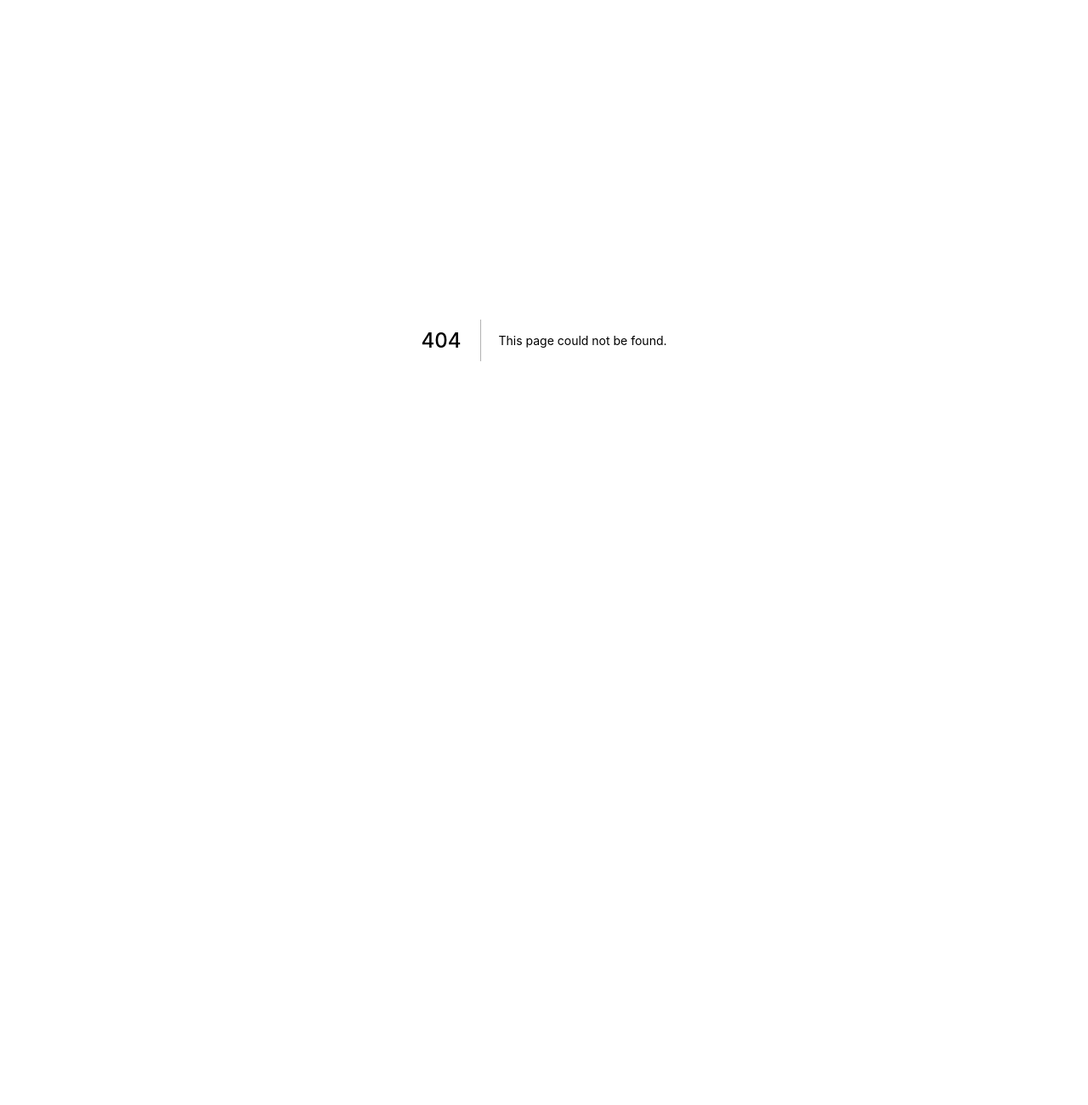
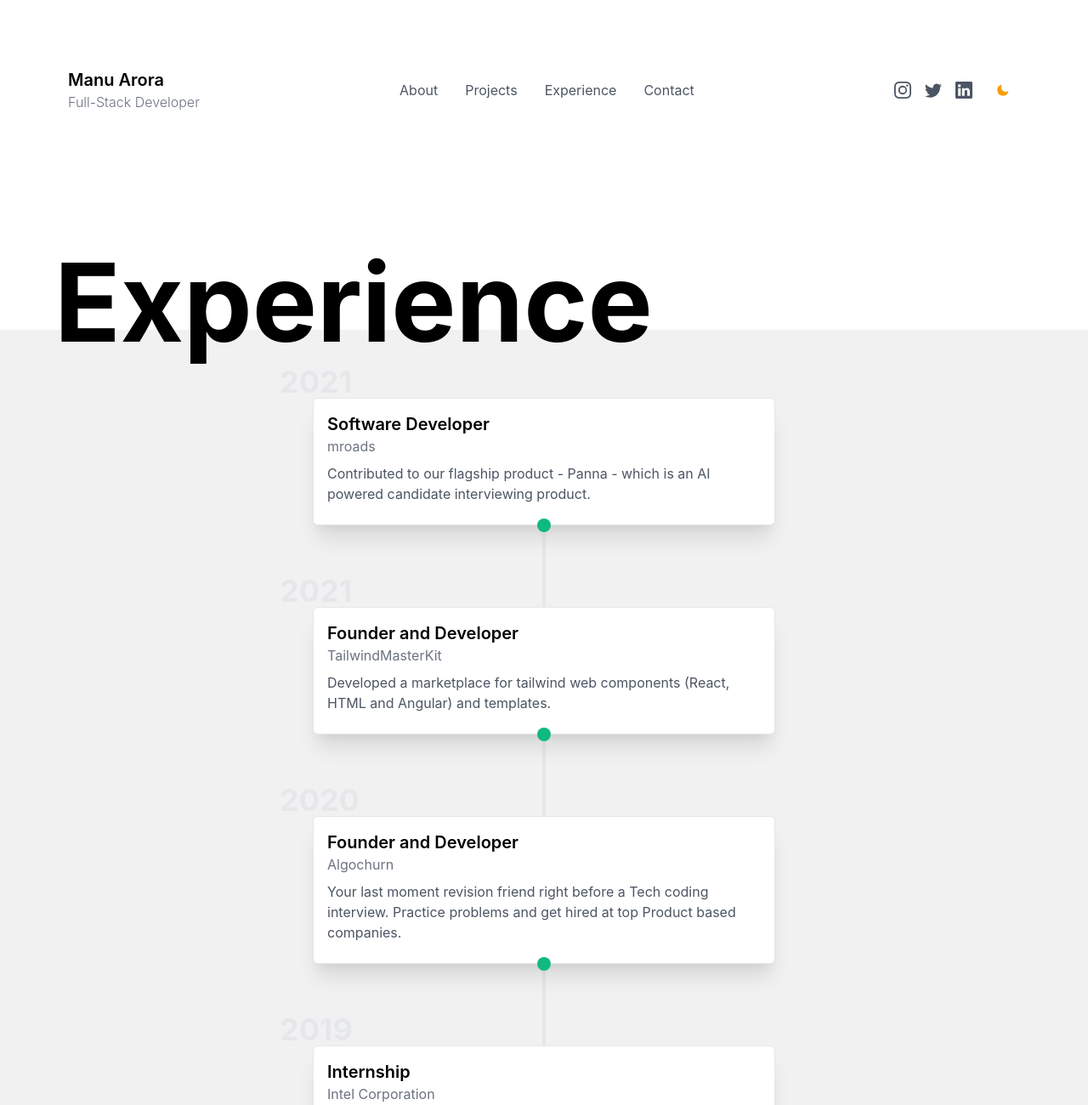
Before and after one commit to calshius/portfolio, a Next.js app: page /experience in a window 1280 px wide. Before the commit this address had no page. Shown: the top 1300 px of the page at 85% size. Before the commit the page ends 800 px from the top, so only its background shows below. Built offline with nearby package versions, Linux system fonts and the light colour scheme.

Commit message:
👉 Add Experience

```diff
--- a/components/Contact.js
+++ b/components/Contact.js
@@ -2,7 +2,13 @@ import React from "react";
 
 export default function Contact() {
   return (
-    <div className="rounded-md shadow-md bg-[#02044A] p-4 md:p-10 lg:p-20 mt-4 max-w-6xl mx-auto my-20">
+    <section>
+      <div className="max-w-6xl mx-auto h-48 bg-white dark:bg-gray-800 antialiased">
+        <h1 className=" text-5xl md:text-9xl font-bold py-20 text-center md:text-left">
+          Contact
+        </h1>
+      </div>
+      <div className="relative z-10 rounded-md shadow-md bg-[#02044A] p-4 md:p-10 lg:p-20 max-w-6xl mx-auto mb-20 -mt-4">
         <div className="grid grid-cols-1 md:grid-cols-2 gap-4">
           <div className="md:ml-4">
             <header className="">
@@ -28,7 +34,9 @@ export default function Contact() {
                     d="M1.885.511a1.745 1.745 0 0 1 2.61.163L6.29 2.98c.329.423.445.974.315 1.494l-.547 2.19a.678.678 0 0 0 .178.643l2.457 2.457a.678.678 0 0 0 .644.178l2.189-.547a1.745 1.745 0 0 1 1.494.315l2.306 1.794c.829.645.905 1.87.163 2.611l-1.034 1.034c-.74.74-1.846 1.065-2.877.702a18.634 18.634 0 0 1-7.01-4.42 18.634 18.634 0 0 1-4.42-7.009c-.362-1.03-.037-2.137.703-2.877L1.885.511z"
                   />
                 </svg>
-              <p className="text-gray-50 font-light text-sm">+91 9987384723</p>
+                <p className="text-gray-50 font-light text-sm">
+                  +91 9987384723
+                </p>
               </div>
               <div className="flex flex-row items-center space-x-6 rounded-md border border-[#02044A] hover:border hover:border-blue-500 p-4">
                 <svg
@@ -168,5 +176,6 @@ export default function Contact() {
           </form>
         </div>
       </div>
+    </section>
   );
 }
--- /dev/null
+++ b/components/Experience.js
@@ -0,0 +1,132 @@
+import React from "react";
+
+export default function Experience() {
+  return (
+    <section className="bg-white dark:bg-gray-800">
+      <div className="max-w-6xl mx-auto h-48 bg-white dark:bg-gray-800">
+        <h1 className=" text-5xl md:text-9xl font-bold py-20 text-center md:text-left">
+          Experience
+        </h1>
+      </div>
+      <div className="bg-[#F1F1F1] dark:bg-gray-900 -mt-4">
+        <div class="grid grid-cols-1 dark:bg-gray-900 max-w-xl mx-auto pt-20">
+          {/* Experience card */}
+          <div class="relative experience-card border p-4 rounded-md shadow-xl bg-white dark:bg-gray-800 z-10 mx-4">
+            <h1 class="absolute -top-10 md:-left-10 md:-top-10 text-4xl text-gray-200 font-bold dark:text-gray-800">
+              2021
+            </h1>
+            <h1 class="font-semibold text-xl">Software Developer</h1>
+            <a href="https://mroads.com" class="text-gray-500">
+              mroads
+            </a>
+            <p class="text-gray-600 dark:text-gray-400 my-2">
+              Contributed to our flagship product - Panna - which is an AI
+              powered candidate interviewing product.
+            </p>
+          </div>
+          <div class="divider-container flex flex-col items-center -mt-2">
+            <div class="w-4 h-4 bg-green-500 rounded-full relative z-10">
+              <div class="w-4 h-4 bg-green-500 rounded-full relative z-10 animate-ping"></div>
+            </div>
+            <div class="w-1 h-24 bg-gray-200 dark:bg-gray-500 rounded-full -mt-2"></div>
+          </div>
+          {/* Experience card */}
+          <div class="relative experience-card border p-4 rounded-md shadow-xl bg-white dark:bg-gray-800 mx-4">
+            <h1 class="absolute -top-10 md:-left-10 md:-top-10 text-4xl text-gray-200 font-bold dark:text-gray-800">
+              2021
+            </h1>
+            <h1 class="font-semibold text-xl">Founder and Developer</h1>
+            <a href="https://tailwindmasterkit.com" class="text-gray-500">
+              TailwindMasterKit
+            </a>
+            <p class="text-gray-600 dark:text-gray-400 my-2">
+              Developed a marketplace for tailwind web components (React, HTML
+              and Angular) and templates.
+            </p>
+          </div>
+          <div class="divider-container flex flex-col items-center -mt-2">
+            <div class="w-4 h-4 bg-green-500 rounded-full relative z-10">
+              <div class="w-4 h-4 bg-green-500 rounded-full relative z-10 animate-ping"></div>
+            </div>
+            <div class="w-1 h-24 bg-gray-200 dark:bg-gray-500 rounded-full -mt-2"></div>
+          </div>
+          {/* Experience card */}
+          <div class="relative experience-card border p-4 rounded-md shadow-xl bg-white dark:bg-gray-800 mx-4">
+            <h1 class="absolute -top-10 md:-left-10 md:-top-10 text-4xl text-gray-200 font-bold dark:text-gray-800">
+              2020
+            </h1>
+            <h1 class="font-semibold text-xl">Founder and Developer</h1>
+            <a href="https://algochurn.com" class="text-gray-500">
+              Algochurn
+            </a>
+            <p class="text-gray-600 dark:text-gray-400 my-2">
+              Your last moment revision friend right before a Tech coding
+              interview. Practice problems and get hired at top Product based
+              companies.
+            </p>
+          </div>
+          <div class="divider-container flex flex-col items-center -mt-2">
+            <div class="w-4 h-4 bg-green-500 rounded-full relative z-10">
+              <div class="w-4 h-4 bg-green-500 rounded-full relative z-10 animate-ping"></div>
+            </div>
+            <div class="w-1 h-24 bg-gray-200 dark:bg-gray-500 rounded-full -mt-2"></div>
+          </div>
+          {/* Experience card */}
+          <div class="relative experience-card border p-4 rounded-md shadow-xl bg-white dark:bg-gray-800 mx-4">
+            <h1 class="absolute -top-10 md:-left-10 md:-top-10 text-4xl text-gray-200 font-bold dark:text-gray-800">
+              2019
+            </h1>
+            <h1 class="font-semibold text-xl">Internship</h1>
+            <a href="https://intel.com" class="text-gray-500">
+              Intel Corporation
+            </a>
+            <p class="text-gray-600 dark:text-gray-400 my-2">
+              Developed pothole detection system with OpenCV and computer
+              vision, detects potholes on roads and informs the driver.
+            </p>
+          </div>
+          <div class="divider-container flex flex-col items-center -mt-2">
+            <div class="w-4 h-4 bg-green-500 rounded-full relative z-10">
+              <div class="w-4 h-4 bg-green-500 rounded-full relative z-10 animate-ping"></div>
+            </div>
+            <div class="w-1 h-24 bg-gray-200 dark:bg-gray-500 rounded-full -mt-2"></div>
+          </div>
+          {/* Experience card */}
+          <div class="relative experience-card border p-4 rounded-md shadow-xl bg-white dark:bg-gray-800 mx-4">
+            <h1 class="absolute -top-10 md:-left-10 md:-top-10 text-4xl text-gray-200 font-bold dark:text-gray-800">
+              2019
+            </h1>
+            <h1 class="font-semibold text-xl">Graduation</h1>
+            <a href="https://upes.co.in" class="text-gray-500">
+              UPES, Dehradun.
+            </a>
+            <p class="text-gray-600 dark:text-gray-400 my-2">
+              Major in Computer Science and Engineering with a CGPA of 7.0.
+              Nobody asks this but it's okay.
+            </p>
+          </div>
+          <div class="divider-container flex flex-col items-center -mt-2">
+            <div class="w-4 h-4 bg-green-500 rounded-full relative z-10">
+              <div class="w-4 h-4 bg-green-500 rounded-full relative z-10 animate-ping"></div>
+            </div>
+            <div class="w-1 h-24 bg-gray-200 dark:bg-gray-500 rounded-full -mt-2"></div>
+          </div>
+          {/* Experience card */}
+          <div class="relative experience-card border p-4 rounded-md shadow-xl bg-white dark:bg-gray-800 mx-4">
+            <h1 class="absolute -top-10 md:-left-10 md:-top-10 text-4xl text-gray-200 font-bold dark:text-gray-800">
+              2015
+            </h1>
+            <h1 class="font-semibold text-xl">High School</h1>
+            <a href="https://dpsjaipur.com" class="text-gray-500">
+              Delhi Public School, Jaipur.
+            </a>
+            <p class="text-gray-600 dark:text-gray-400 my-2">
+              Subjects being PCM - I barely survived with 93.6% marks aggregate.
+              Flex fridays, fellas.
+            </p>
+          </div>
+        </div>
+      </div>
+    </section>
+  );
+}
--- a/components/Navbar.js
+++ b/components/Navbar.js
@@ -39,9 +39,9 @@ export default function Navbar() {
               Projects
             </a>
           </Link>
-          <Link href="/education">
+          <Link href="/experience">
             <a className="text-base font-normal text-gray-600 dark:text-gray-300">
-              Education
+              Experience
             </a>
           </Link>
           <Link href="/contact">
@@ -142,9 +142,9 @@ export default function Navbar() {
             Projects
           </a>
         </Link>
-        <Link href="/education">
+        <Link href="/experience">
           <a className="text-base font-normal text-gray-600 dark:text-gray-300">
-            Education
+            Experience
           </a>
         </Link>
         <Link href="/contact">
--- /dev/null
+++ b/pages/experience.js
@@ -0,0 +1,11 @@
+import React from "react";
+import ContainerBlock from "../components/ContainerBlock";
+import Experience from "../components/Experience";
+
+export default function experience() {
+  return (
+    <ContainerBlock title="Experience - Manu Arora">
+      <Experience />
+    </ContainerBlock>
+  );
+}
```
Lines whose indentation alone changed are shown as unchanged.
